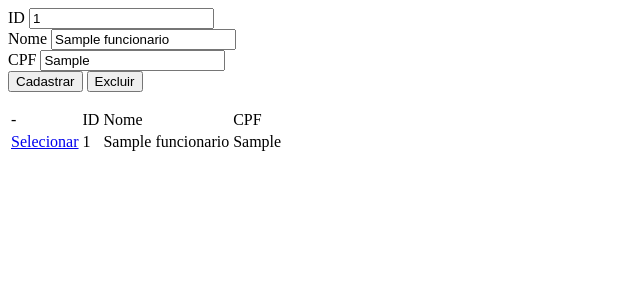
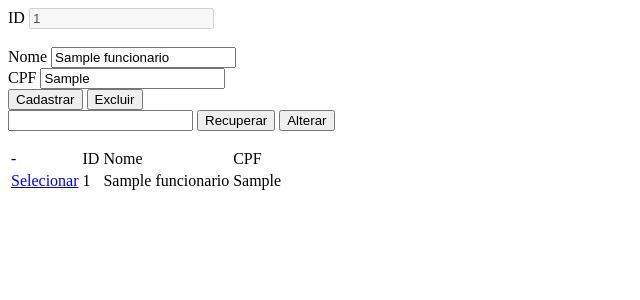
Before and after one commit to Hananaju/avava, a PHP site: page /?id=1 in a window 1280 px wide. Shown: the top 300 px of the page, without its empty margins (0-640 px from the left). Run offline with PHP 8.4, Linux system fonts and the light colour scheme; tables that the repository leaves empty hold one stand-in row (values such as "Sample post"); data that the repository does not hold is empty.

Commit message:
Update index.php

```diff
--- a/index.php
+++ b/index.php
@@ -33,6 +33,8 @@ if(empty($botao)){
     $sql = "DELETE FROM funcionarios WHERE id = 'id'";
 }else if($botão == "Recuperar"){
     $sql_mostra_cad = "SELECT * FROM funcionarios WHERE nome like '%$pesquisa%'";
+}else if($botao == "Altera"){
+    $sql = "UPDATE funcionarios SET nome = '$nome', cpf = '$cpf' WHERE id = $id";
 }
 
 //aqui vou tratar erros nas operações C.E.R.A
@@ -61,18 +63,25 @@ if(!empty($selecionado)){
 
 
 
+
+
 ?>
 <html>
     <body>
     <form name = "func" method = "post" >
         <label>ID</label>
-        <input type ="text" name = "id" value="<?php echo $id; ?>"/><br />
+        <input type ="text" name = "idi" value="<?php echo $id; ?>" disabled /><br />
+        <input type ="hidden" name = "id" value="<?php echo $id; ?>"/><br />
         <label>Nome</label>
         <input type ="text" name = "nome" value="<?php echo $nome; ?>"/><br />
         <label>CPF</label>
         <input type ="text" name = "cpf" value="<?php echo $cpf; ?>"/><br />
         <input type ="submit" name = "botao" value = "Cadastrar" />
         <input type ="submit" name = "botao" value = "Excluir" />
+        <br />
+        <input type ="text" name = "pesquisa" />
+        <input type ="submit" name = "botao" value = "Recuperar" />
+        <input type ="submit" name = "botao" value = "Alterar" />
     </form>
     <table>
         <tr>
```
